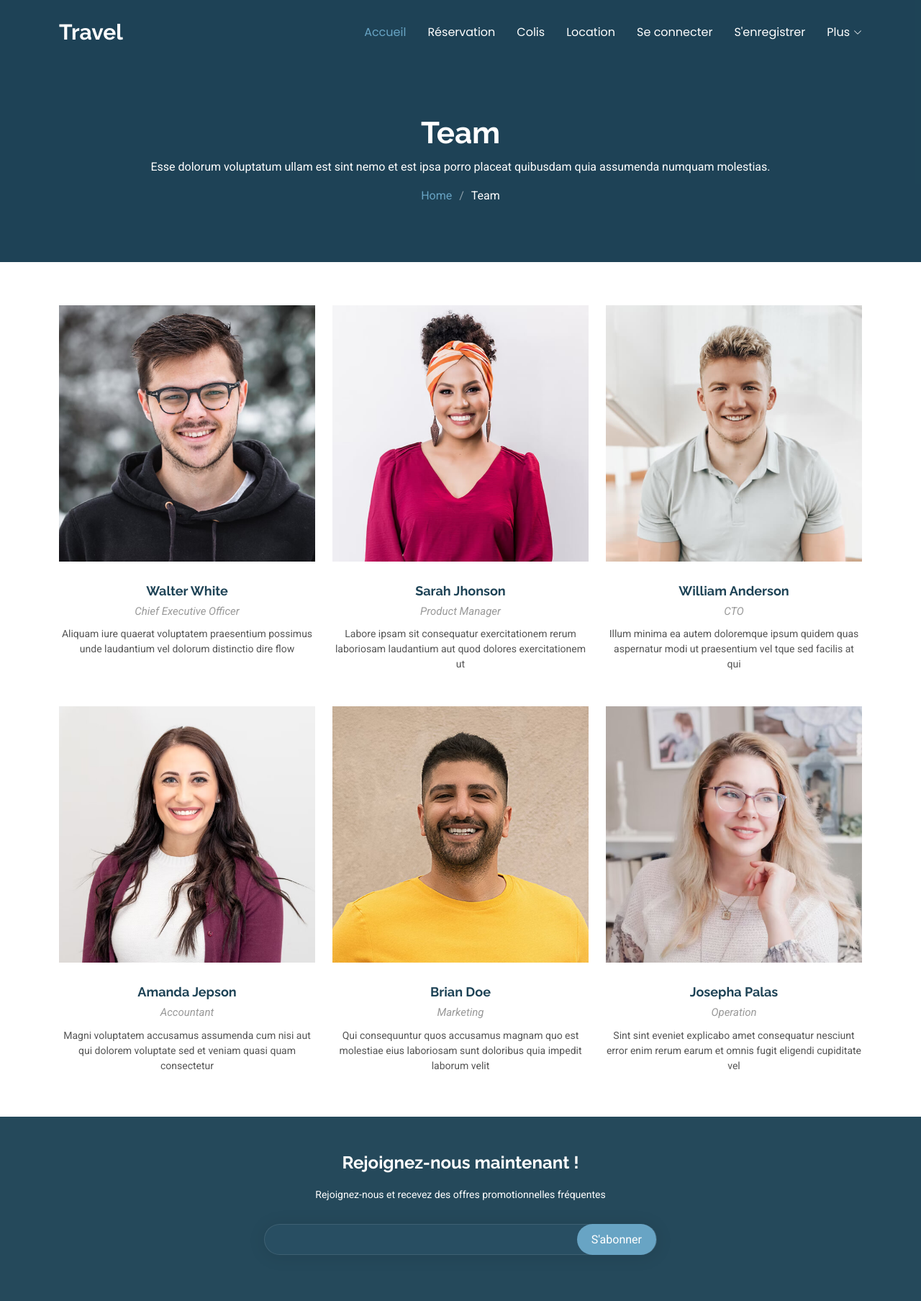
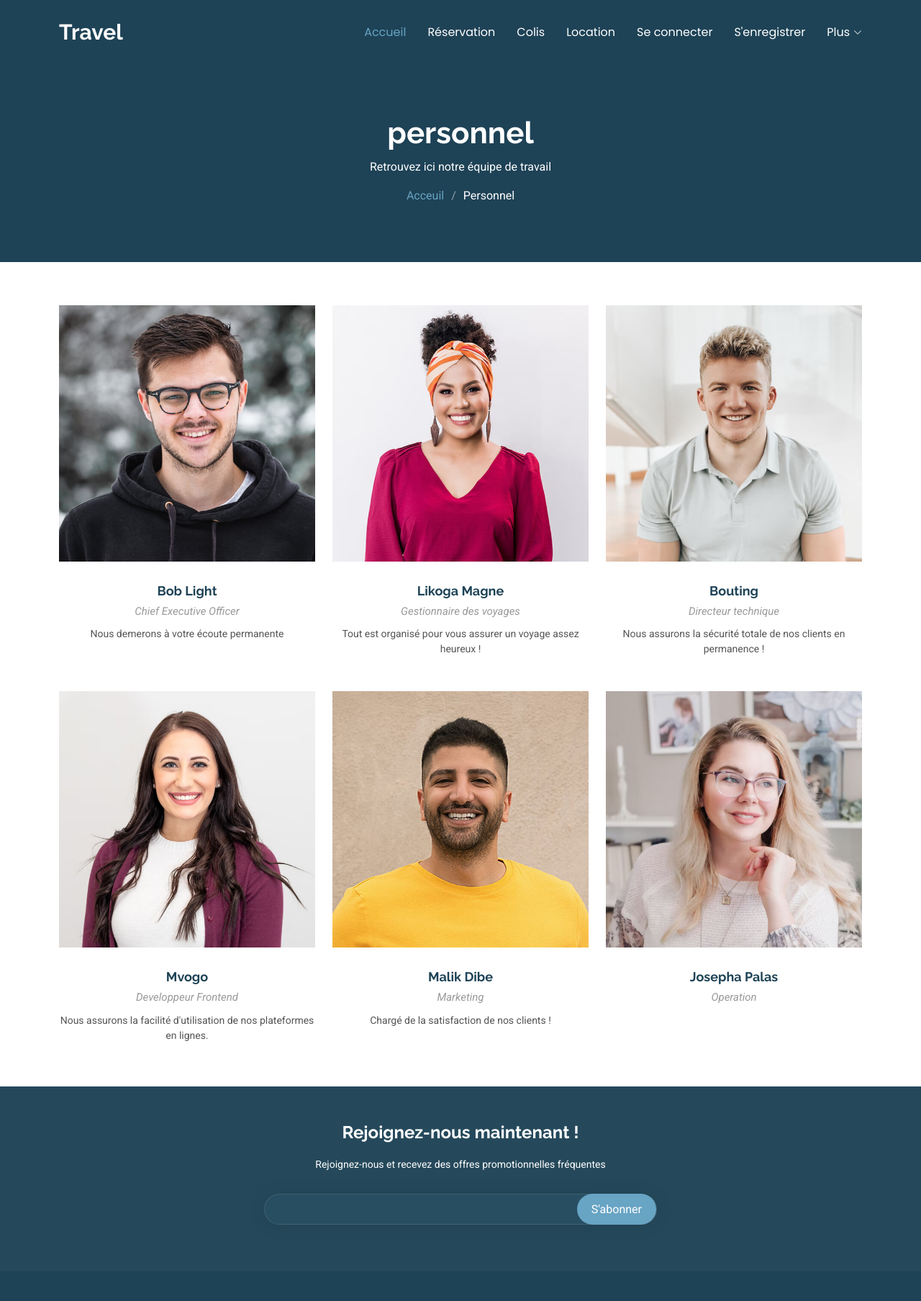
Before and after one commit to Louiseprisca/Projet2, a Django app: page /team in a window 1280 px wide. Shown: the top 1807 px of the page at 72% size. Run offline with Django 5.2, Linux system fonts and the light colour scheme; parts of the project's set-up code (start-up, migrations or seed data) failed here and were passed over; some libraries are stand-ins or nearby versions.

Commit message:
Modification de la page personnel

```diff
--- a/templates/team.html
+++ b/templates/team.html
@@ -72,12 +72,12 @@
     <!-- Page Title -->
     <div class="page-title dark-background">
       <div class="container position-relative">
-        <h1>Team</h1>
-        <p>Esse dolorum voluptatum ullam est sint nemo et est ipsa porro placeat quibusdam quia assumenda numquam molestias.</p>
+        <h1>personnel</h1>
+        <p>Retrouvez ici notre équipe de travail</p>
         <nav class="breadcrumbs">
           <ol>
-            <li><a href="index.html">Home</a></li>
-            <li class="current">Team</li>
+            <li><a href="index.html">Acceuil</a></li>
+            <li class="current">Personnel</li>
           </ol>
         </nav>
       </div>
@@ -101,9 +101,9 @@
               </div>
             </div>
             <div class="member-info text-center">
-              <h4>Walter White</h4>
+              <h4>Bob Light</h4>
               <span>Chief Executive Officer</span>
-              <p>Aliquam iure quaerat voluptatem praesentium possimus unde laudantium vel dolorum distinctio dire flow</p>
+              <p>Nous demerons à votre écoute permanente</p>
             </div>
           </div><!-- End Team Member -->
 
@@ -118,9 +118,9 @@
               </div>
             </div>
             <div class="member-info text-center">
-              <h4>Sarah Jhonson</h4>
-              <span>Product Manager</span>
-              <p>Labore ipsam sit consequatur exercitationem rerum laboriosam laudantium aut quod dolores exercitationem ut</p>
+              <h4>Likoga Magne</h4>
+              <span>Gestionnaire des voyages</span>
+              <p>Tout est organisé pour vous assurer un voyage assez heureux !</p>
             </div>
           </div><!-- End Team Member -->
 
@@ -135,9 +135,9 @@
               </div>
             </div>
             <div class="member-info text-center">
-              <h4>William Anderson</h4>
-              <span>CTO</span>
-              <p>Illum minima ea autem doloremque ipsum quidem quas aspernatur modi ut praesentium vel tque sed facilis at qui</p>
+              <h4>Bouting</h4>
+              <span>Directeur technique</span>
+              <p>Nous assurons la sécurité totale de nos clients en permanence !</p>
             </div>
           </div><!-- End Team Member -->
 
@@ -152,9 +152,9 @@
               </div>
             </div>
             <div class="member-info text-center">
-              <h4>Amanda Jepson</h4>
-              <span>Accountant</span>
-              <p>Magni voluptatem accusamus assumenda cum nisi aut qui dolorem voluptate sed et veniam quasi quam consectetur</p>
+              <h4>Mvogo</h4>
+              <span>Developpeur Frontend</span>
+              <p>Nous assurons la facilité d'utilisation de nos plateformes en lignes.</p>
             </div>
           </div><!-- End Team Member -->
 
@@ -169,9 +169,9 @@
               </div>
             </div>
             <div class="member-info text-center">
-              <h4>Brian Doe</h4>
+              <h4>Malik Dibe</h4>
               <span>Marketing</span>
-              <p>Qui consequuntur quos accusamus magnam quo est molestiae eius laboriosam sunt doloribus quia impedit laborum velit</p>
+              <p>Chargé de la satisfaction de nos clients !</p>
             </div>
           </div><!-- End Team Member -->
 
@@ -188,7 +188,7 @@
             <div class="member-info text-center">
               <h4>Josepha Palas</h4>
               <span>Operation</span>
-              <p>Sint sint eveniet explicabo amet consequatur nesciunt error enim rerum earum et omnis fugit eligendi cupiditate vel</p>
+              <p></p>
             </div>
           </div><!-- End Team Member -->
 
```
